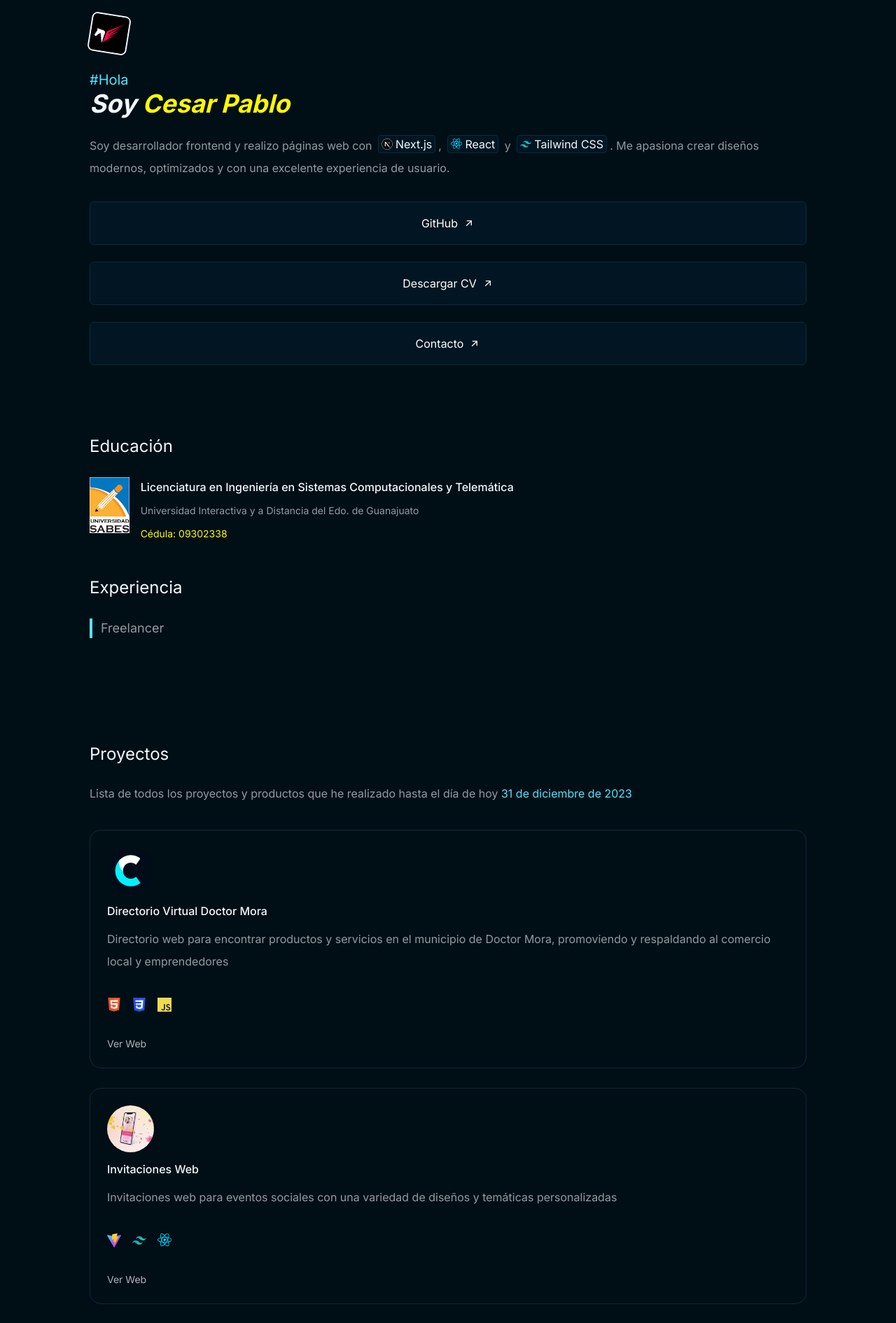
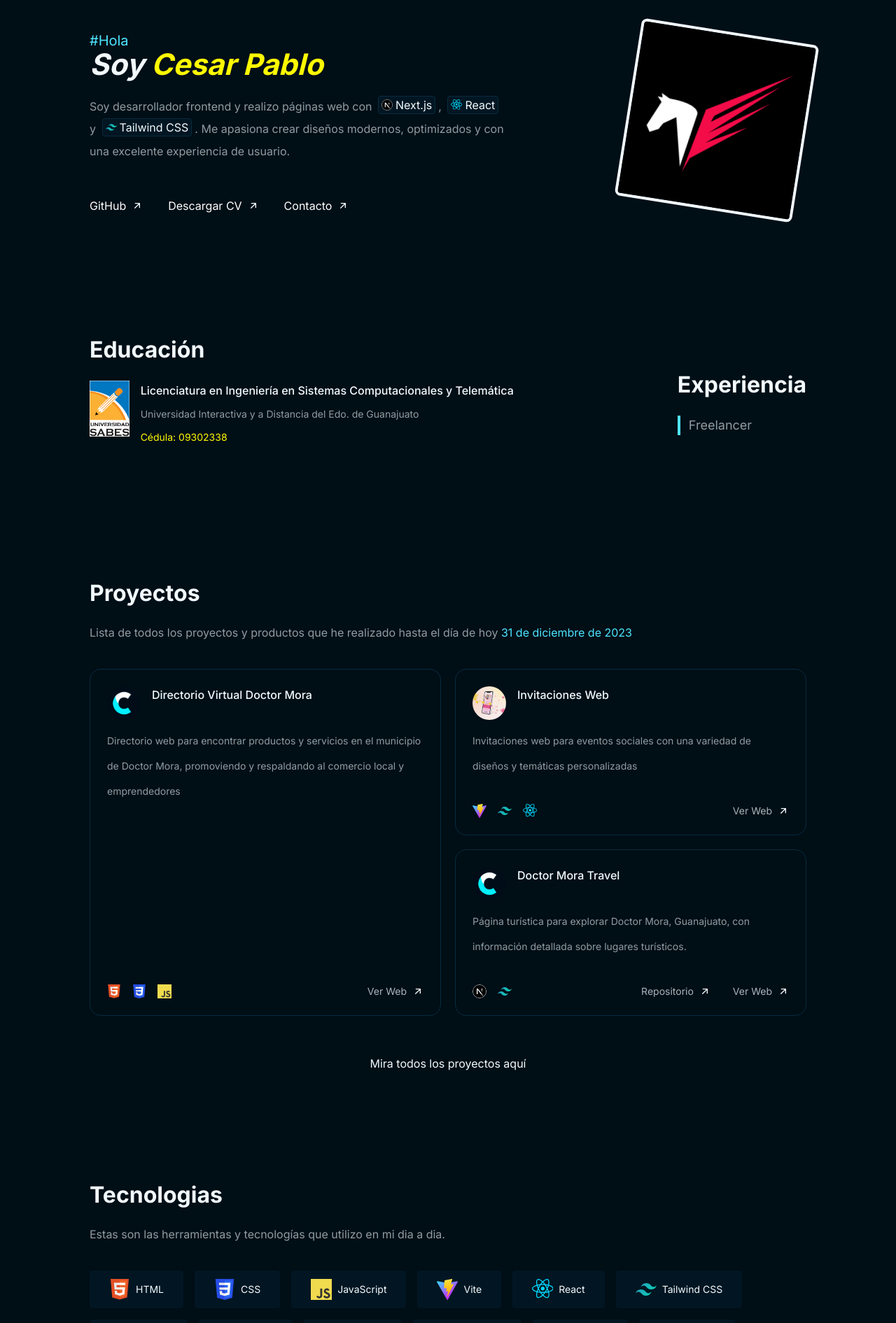
Before and after one commit to cesarpgasuz/portfolio, a Next.js app: page / in a window 1280 px wide. Shown: the part 60-1951 px from the top of the page at 70% size. Built offline with nearby package versions, Linux system fonts and the light colour scheme.

Commit message:
responsive desktop
se agrego el responsive para la version de desktop

```diff
--- /dev/null
+++ b/app/proyectos/page.jsx
@@ -0,0 +1,13 @@
+import Link from "next/link"
+
+
+
+const ProyectosPage = () => {
+  return (
+    <div><p>Pagina de Proyectos</p>
+    <Link href="/">Inicio</Link>
+        </div>
+  )
+}
+
+export default ProyectosPage
--- a/components/sections/Behance.jsx
+++ b/components/sections/Behance.jsx
@@ -3,10 +3,10 @@ const Behance = () => {
   const parrafo = 'Aquí puedes ver una colección de todos los diseños web que he realizado y que poco a poco he llevado a código.'
   const url = 'https://www.behance.net/cesarpgasuz'
   return (
-    <section className="contenedor py-[50px]">
+    <section className="contenedor py-[50px] lg:py-20">
       <div className="grid gap-7">
         <div>
-          <h2 className='text-c-white text-2xl mb-6'>Diseños Web</h2>
+          <h2 className='text-c-white text-2xl mb-6 lg:text-[32px] lg:font-bold'>Diseños Web</h2>
           <p className="text-c-white/60 leading-8">{parrafo}</p>
         </div>
         <div>
--- a/components/sections/Education.jsx
+++ b/components/sections/Education.jsx
@@ -2,9 +2,9 @@ import Image from 'next/image'
 import LogoUniversidad from '@/public/images/logo-universidad.webp'
 
 const Education = () => {
-    const Title = ({children}) =>  <h2 className='text-c-white text-2xl mb-7'>{children}</h2>
+    const Title = ({children}) =>  <h2 className='text-c-white text-2xl mb-7 lg:text-[32px] lg:font-bold'>{children}</h2>
     return (
-        <section className="contenedor py-[50px]">
+        <section className="contenedor py-[50px] lg:py-20 lg:flex lg:gap-10 lg:justify-between">
             <article>
                 <Title>Educación</Title>
                 <div className='flex gap-4'>
--- a/components/sections/Footer.jsx
+++ b/components/sections/Footer.jsx
@@ -1,13 +1,14 @@
+import CurrentYear from "../ui/CurrentYear"
 const Footer = () => {
   return (
-    <section className="contenedor py-[50px]" id="contacto">
-        <h2 className='text-c-white text-2xl mb-6'>Contacto</h2>
+    <section className="contenedor py-[50px] lg:py-20" id="contacto">
+        <h2 className='text-c-white text-2xl mb-6 lg:text-[32px] lg:font-bold'>Contacto</h2>
         <a href="mailto:cesarpgasuz@gmail.com"
         target="_blank"
         className="text-c-white/70 mb-10 inline-block"
         >cesarpgasuz@gmail.com</a>
 
-        <p className="text-c-white/70 text-sm mb-3">Copyright ©{ new Date().getFullYear()}- cesarpgasuz.dev</p>
+        <p className="text-c-white/70 text-sm mb-3">Copyright ©<CurrentYear/> - cesarpgasuz.dev</p>
         <p className="text-c-white/70 text-xs mb-3">Hecho en Doctor Mora, Guanajuato</p>
     </section>
 
--- a/components/sections/Header.jsx
+++ b/components/sections/Header.jsx
@@ -2,21 +2,26 @@ import Image from 'next/image'
 import LogoImage from '@/public/images/logo.png'
 import { REDES } from '@/helpers/data'
 import RedesItem from '../ui/RedesItem'
-import { IconNextjs, IconReactjs, IconTailwindCSS} from '@/helpers/icons.js'
+import { IconNextjs, IconReactjs, IconTailwindCSS } from '@/helpers/icons.js'
 
 const Header = () => {
-  const Etiqueta = ({children}) => <span className='inline-flex items-center justify-center gap-1 bg-c-marino-claro border border-c-marino-line rounded px-1 mx-1 text-base text-c-white'>{children}</span>
+  const Etiqueta = ({ children }) => <span className='inline-flex items-center justify-center gap-1 bg-c-marino-claro border border-c-marino-line rounded px-1 mx-1 text-base text-c-white'>{children}</span>
   return (
-    <header className="contenedor pt-20 pb-[50px]">
-      <Image src={LogoImage} width={200} height={200} alt="Logo" className='rotate-[9deg] size-[56px] border-2 border-c-white rounded-lg' />
-      <span className='mt-6 text-xl text-c-cyan inline-block'>#Hola</span>
-      <h1 className='text-4xl text-c-white font-bold italic mb-6'>Soy <span className='text-c-yellow'>Cesar Pablo</span></h1>
-      <p className='text-c-white leading-8 text-c-white/60 mb-8'>Soy desarrollador frontend y realizo páginas web con <Etiqueta><IconNextjs/> Next.js</Etiqueta>, <Etiqueta><IconReactjs /> React</Etiqueta> y <Etiqueta><IconTailwindCSS/>Tailwind CSS</Etiqueta>. Me apasiona crear diseños modernos, optimizados y con una excelente experiencia de usuario.</p>
-      <div className='flex flex-col gap-6'>
-        {REDES.map(red => (
-          <RedesItem  key={red.name} red ={red}/>
-        ))}
+    <header className="contenedor pt-20 pb-[50px] lg:py-20 lg:flex lg:justify-between">
+      <div className='lg:w-auto lg:order-2 lg:flex lg:items-center lg:justify-center lg:flex-shrink-0 '>
+        <Image src={LogoImage} width={1000} height={1000} alt="Logo" className='rotate-[9deg] size-[56px] lg:size-[180px] xl:size-[256px] border-2 lg:border-4 border-c-white rounded-lg' />
       </div>
+      <div className='lg:w-[600px] lg:order-1 lg:flex-shrink-0'>
+        <span className='mt-6 text-xl text-c-cyan inline-block'>#Hola</span>
+        <h1 className='text-4xl text-c-white font-bold italic mb-6 lg:text-[42px]'>Soy <span className='text-c-yellow'>Cesar Pablo</span></h1>
+        <p className='text-c-white leading-8 text-c-white/60 mb-8'>Soy desarrollador frontend y realizo páginas web con <Etiqueta><IconNextjs /> Next.js</Etiqueta>, <Etiqueta><IconReactjs /> React</Etiqueta> y <Etiqueta><IconTailwindCSS />Tailwind CSS</Etiqueta>. Me apasiona crear diseños modernos, optimizados y con una excelente experiencia de usuario.</p>
+        <div className='flex flex-col gap-6 lg:flex-row lg:gap-9'>
+          {REDES.map(red => (
+            <RedesItem key={red.name} red={red} />
+          ))}
+        </div>
+      </div>
+
     </header>
   )
 }
--- a/components/sections/Proyectos.jsx
+++ b/components/sections/Proyectos.jsx
@@ -1,26 +1,25 @@
+import Link from 'next/link'
 import { PROYECTOS } from '@/helpers/data'
 import ProyectoItem from '../ui/ProyectoItem'
 import FechaActual from '../ui/FechaActual'
+import style from '@/styles/Proyectos.module.css'
 
 
 const Proyectos = () => {
 
-    const fecha = new Date().toLocaleDateString('es-ES', { year: 'numeric', month: 'long', day: 'numeric' })
-
     return (
-        <section className="contenedor py-[50px]">
-            <h2 className='text-c-white text-2xl mb-6'>Proyectos</h2>
+        <section className="contenedor py-[50px] lg:py-20">
+            <h2 className='text-c-white text-2xl mb-6 lg:text-[32px] lg:font-bold'>Proyectos</h2>
             <p className="text-c-white/60 leading-8 mb-9">Lista de todos los proyectos y productos que he realizado hasta el día de hoy <FechaActual/></p>
 
-            <div className='grid gap-7'>
+            <div className={`grid gap-7 lg:gap-5 ${style.proyectos}`}>
                 {PROYECTOS.map(proyecto => (
-
                     <ProyectoItem key={proyecto.id} proyecto={proyecto} />
-
                 ))}
 
+            </div>
 
-            </div>
+            <Link href='/proyectos' className='text-c-white mx-auto mt-14 w-fit block'>Mira todos los proyectos aquí</Link>
         </section>
     )
 }
--- a/components/sections/Skills.jsx
+++ b/components/sections/Skills.jsx
@@ -1,28 +1,31 @@
-import Image from 'next/image'
-import Icon from '@/public/images/logo.png'
 import { SKILLS } from '@/helpers/data'
 import { getIcon } from '@/helpers/icons'
 
 const Skills = () => {
   return (
-    <section className="contenedor py-[50px]">
-        <h2 className='text-c-white text-2xl mb-6'>Tecnologias</h2>
-        <p className="text-c-white/60 leading-8 mb-9">Estas son las herramientas y tecnologías que utilizo en mi dia a dia.</p>
-        <div className='flex flex-wrap gap-3'>
+    <section className="contenedor py-[50px] lg:py-20">
+      <h2 className='text-c-white text-2xl mb-6 lg:text-[32px] lg:font-bold'>Tecnologias</h2>
+      <p className="text-c-white/60 leading-8 mb-9">Estas son las herramientas y tecnologías que utilizo en mi dia a dia.</p>
+      <div className='flex flex-wrap gap-3 lg:gap-4'>
 
-            {SKILLS.map(({name, icon}) => {
+        {SKILLS.map(({ name, icon }) => {
 
-                const Icon = getIcon(icon)
+          const Icon = getIcon(icon)
 
-                return (<div
-                key={name}
-                className='flex justify-center items-center gap-2 px-3 py-2 bg-c-marino-claro w-fit rounded'
-                ><Icon width={30} height={30} key={icon} /> <span className='text-c-white text-sm'>{name}</span></div>)
+          return (
 
-            })}
+            <div
+              key={name}
+              className='flex justify-center items-center gap-2 px-3 py-2 lg:px-7 lg:py-3 bg-c-marino-claro w-fit rounded'
+            >
+              <Icon width={30} height={30} key={icon} /> <span className='text-c-white text-sm'>{name}</span>
+            </div>
+          )
+
+        })}
 
 
-        </div>
+      </div>
     </section>
   )
 }
--- /dev/null
+++ b/components/ui/CurrentYear.jsx
@@ -0,0 +1,7 @@
+'use client'
+
+const CurrentYear = () => {
+  return new Date().getFullYear();
+}
+
+export default CurrentYear
--- a/components/ui/ProyectoItem.jsx
+++ b/components/ui/ProyectoItem.jsx
@@ -1,5 +1,6 @@
 import Image from 'next/image'
 import ImagenDefault from '@/public/images/default.png'
+import { IconArrow } from '@/helpers/icons'
 import { getIcon } from '@/helpers/icons'
 
 const ProyectoItem = ({ proyecto }) => {
@@ -7,15 +8,15 @@ const ProyectoItem = ({ proyecto }) => {
     const { nombre, descripcion, tecnologias, repositorio, url, img } = proyecto
     const ImagenSrc = img ? `/images/${img}` : ImagenDefault
     return (
-        <article className='border border-c-marino-line rounded-2xl p-6'>
-            <div>
-                <Image src={ImagenSrc} width={67} height={67} alt="Logo" className='rounded-full mb-3 object-cover' />
+        <article className='border border-c-marino-line rounded-2xl p-6 lg:flex lg:flex-col'>
+            <div className='lg:flex gap-4 lg:items-start'>
+                <Image src={ImagenSrc} width={67} height={67} alt="Logo" className='rounded-full mb-3 object-cover lg:size-12' />
                 <h3 className='text-c-white font-medium mb-3'>{nombre}</h3>
             </div>
 
-            <p className='text-c-white/60 leading-8 text-ms mb-9'>{descripcion}</p>
+            <p className='text-c-white/60 leading-8 text-ms mb-9 lg:text-sm lg:leading-9'>{descripcion}</p>
 
-            <div className='flex flex-col gap-9'>
+            <div className='flex flex-col gap-9 lg:flex-row lg:justify-between lg:items-center lg:mt-auto'>
                 <div className='flex gap-4'>
                     {tecnologias.map(tecnologia => {
                         const Icon = getIcon(tecnologia)
@@ -23,14 +24,10 @@ const ProyectoItem = ({ proyecto }) => {
                     })}
 
 
-                    {/* <Image src={Imagen} width={20} height={20} alt='logo' />
-                                <Image src={Imagen} width={20} height={20} alt='logo' />
-                                <Image src={Imagen} width={20} height={20} alt='logo' /> */}
-
                 </div>
-                <div className='flex justify-between'>
-                    {repositorio && <a href={repositorio} className='text-c-white/70 text-sm' target='_blank' rel='noopener noreferrer'>Repositorio</a>}
-                    {url && <a href={url} className='text-c-white/70 text-sm' target='_blank' rel='noopener noreferrer'>Ver Web</a>}
+                <div className='flex justify-between lg:gap-8'>
+                    {repositorio && <a href={repositorio} className='text-c-white/70 text-sm flex items-center gap-2' target='_blank' rel='noopener noreferrer'>Repositorio <IconArrow fill='#F2FAFF' className='size-4' /></a>}
+                    {url && <a href={url} className='text-c-white/70 text-sm flex items-center gap-2' target='_blank' rel='noopener noreferrer'>Ver Web <IconArrow fill='#F2FAFF' className='size-4' /></a>}
                 </div>
             </div>
         </article>
--- a/components/ui/RedesItem.jsx
+++ b/components/ui/RedesItem.jsx
@@ -4,8 +4,8 @@ const RedesItem = ({ red }) => {
 
   const { name, url } = red
 
-  const UrlInterna = (texto, direccion) => <a href={direccion} className="bg-c-marino-claro py-[18px] rounded-md border border-c-marino-line flex justify-center items-center gap-2">{texto} <IconArrow fill='#F2FAFF' className='size-4' /></a>
-  const UrlExterna = (texto, direccion) => <a href={direccion} target="_blank" rel="noopener noreferrer" className="bg-c-marino-claro py-[18px] rounded-md border border-c-marino-line flex justify-center items-center gap-2">{texto} <IconArrow fill='#F2FAFF' className='size-4' /></a>
+  const UrlInterna = (texto, direccion) => <a href={direccion} className="bg-c-marino-claro lg:bg-transparent py-[18px] rounded-md border lg:border-0 border-c-marino-line flex justify-center items-center gap-2">{texto} <IconArrow fill='#F2FAFF' className='size-4' /></a>
+  const UrlExterna = (texto, direccion) => <a href={direccion} target="_blank" rel="noopener noreferrer" className="bg-c-marino-claro lg:bg-transparent py-[18px] rounded-md border lg:border-0 border-c-marino-line flex justify-center items-center gap-2">{texto} <IconArrow fill='#F2FAFF' className='size-4' /></a>
 
   return (
     <>
--- /dev/null
+++ b/styles/Proyectos.module.css
@@ -0,0 +1,20 @@
+@media screen and (min-width: 1024px) {
+    .proyectos {
+        grid-template-areas: "principal secundario"
+            "principal terciario";
+        grid-template-columns: 1fr 1fr;
+        grid-template-rows: 1fr 1fr;
+    }
+
+    .proyectos article:nth-child(1) {
+        grid-area: principal;
+    }
+
+    .proyectos article:nth-child(2) {
+        grid-area: secundario;
+    }
+
+    .proyectos article:nth-child(3) {
+        grid-area: terciario;
+    }
+}
```
